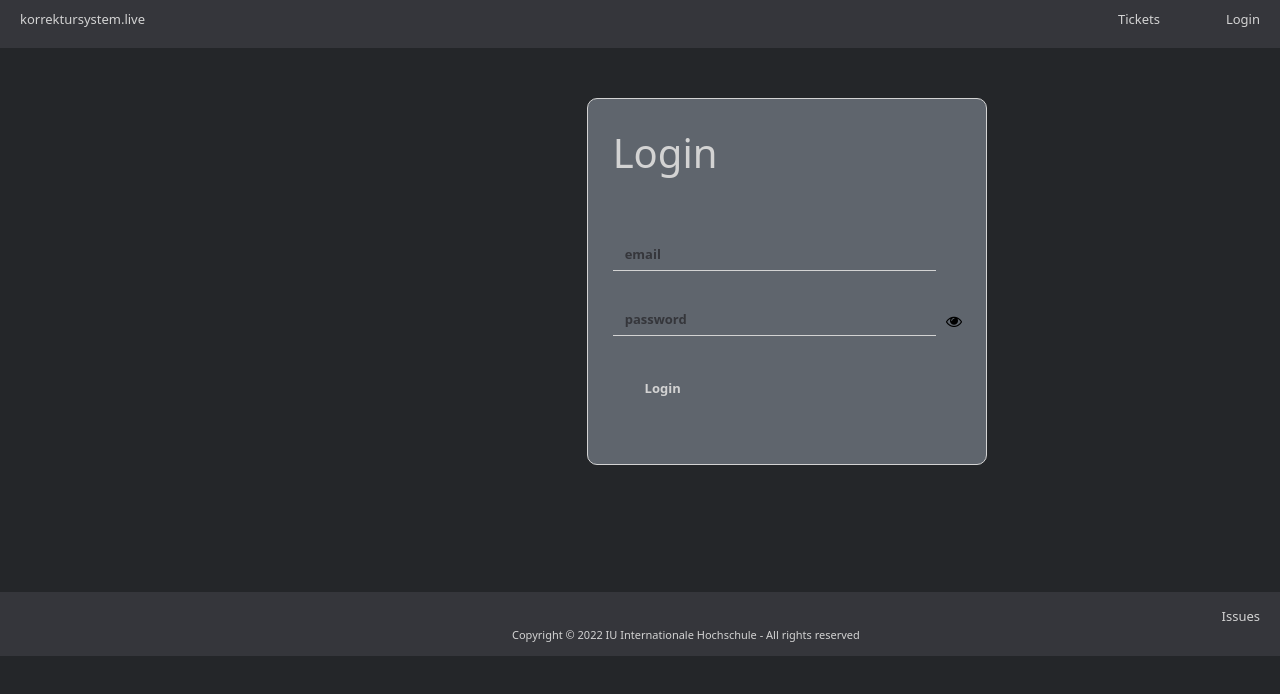
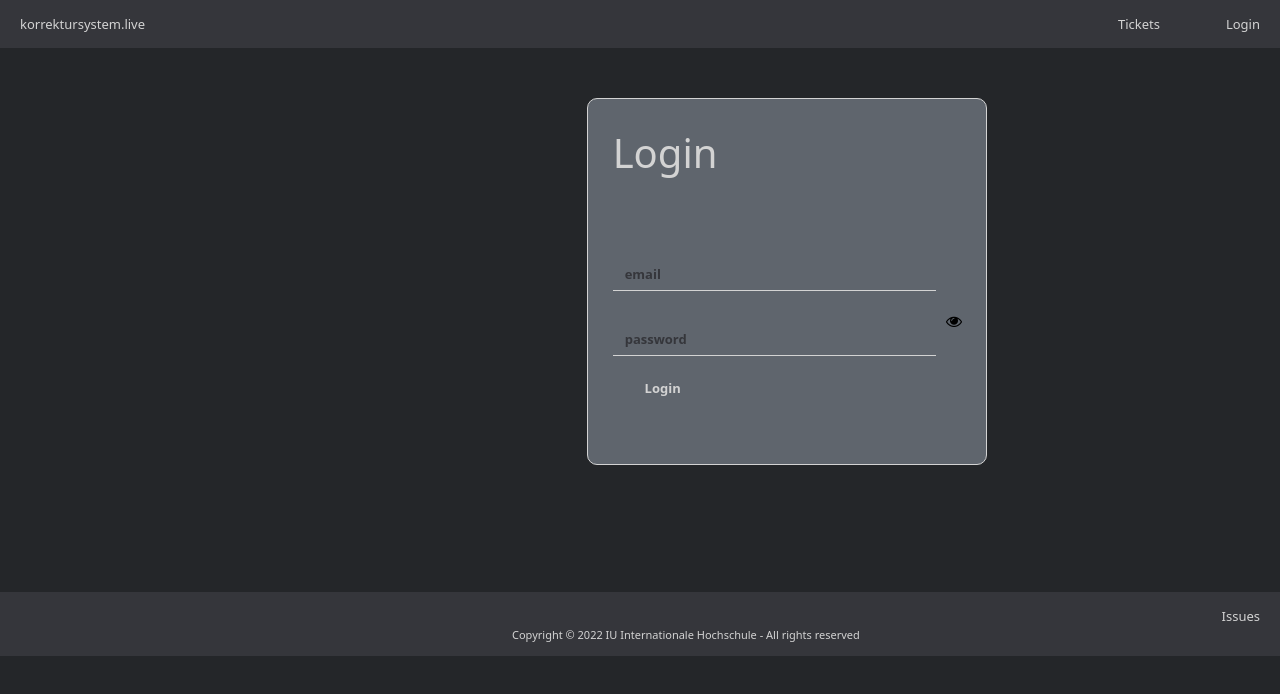
Before and after one commit to marcoiubh/korrektursystem-frontend, a React (Create React App) app: page / in a window 1280 px wide. Shown: the top 694 px of the page. Built offline with nearby package versions, Linux system fonts and the light colour scheme.

Commit message:
fix: layout error messages

```diff
--- a/src/components/subcomponents/atomicHooks/InputHook.jsx
+++ b/src/components/subcomponents/atomicHooks/InputHook.jsx
@@ -11,6 +11,9 @@ const InputHook = ({
 }) => {
   return (
     <div className="input_main">
+      <div className={errors[property] ? 'input_error' : 'no_error'}>
+        {errors[property]?.message}
+      </div>
       <div className="input_label">
         <div className="input_text_frame">{property}</div>
       </div>
@@ -20,13 +23,10 @@ const InputHook = ({
         id={property}
         defaultValue={obj[property]}
         {...register(property)}
-        className={`input_text ${text_background} ${
+        className={`input_text ${
           errors[property] ? 'is-invalid' : ''
         }`}
       />
-      <div className="invalid-feedback">
-        {errors[property]?.message}
-      </div>
     </div>
   );
 };
--- a/src/components/subcomponents/atomicHooks/SelectHook.jsx
+++ b/src/components/subcomponents/atomicHooks/SelectHook.jsx
@@ -10,6 +10,9 @@ const SelectHook = ({
 }) => {
   return (
     <div className="select_main">
+      <div className={errors[property] ? 'select_error' : 'no_error'}>
+        {errors[property]?.message}
+      </div>
       <div className="select_label">
         <div className="select_text_frame">{property}</div>
       </div>
@@ -28,9 +31,6 @@ const SelectHook = ({
           <option key={option}>{option}</option>
         ))}
       </select>
-      <div className="invalid-feedback">
-        {errors[property]?.message}
-      </div>
     </div>
   );
 };
--- a/src/components/subcomponents/atomicHooks/textAreaHook.jsx
+++ b/src/components/subcomponents/atomicHooks/textAreaHook.jsx
@@ -1,3 +1,5 @@
+import '../../../css/textArea.css';
+
 const TextAreaHook = ({
   property,
   obj,
@@ -8,6 +10,11 @@ const TextAreaHook = ({
 }) => {
   return (
     <div className="textArea_main">
+      <div
+        className={errors[property] ? 'textArea_error' : 'no_error'}
+      >
+        {errors[property]?.message}
+      </div>
       <div className="textArea_label">
         <div className="textArea_text_frame">{property}</div>
       </div>
@@ -22,9 +29,6 @@ const TextAreaHook = ({
         }`}
         rows="4"
       />
-      <div className="invalid-feedback">
-        {errors[property]?.message}
-      </div>
     </div>
   );
 };
--- a/src/css/input.css
+++ b/src/css/input.css
@@ -24,3 +24,13 @@
   border: none;
   outline: none;
 }
+
+.input_error {
+  margin-left: 100px;
+  color: darkred;
+  font-weight: 600;
+}
+
+.no_error {
+  height: 20px;
+}
--- a/src/css/navbar.css
+++ b/src/css/navbar.css
@@ -8,7 +8,7 @@
 }
 
 .app_home {
-  margin-top: 10px;
+  margin-top: 15px;
   grid-area: app_home;
   margin-left: 20px;
   margin-right: auto;
@@ -16,19 +16,19 @@
 
 .app_user {
   grid-area: app_user;
-  margin-top: 10px;
+  margin-top: 15px;
   margin-left: auto;
 }
 
 .app_tickets {
   grid-area: app_tickets;
-  margin-top: 10px;
+  margin-top: 15px;
   margin-left: auto;
 }
 
 .app_login_link {
   grid-area: app_login_link;
-  margin-top: 10px;
+  margin-top: 15px;
   margin-left: auto;
   margin-right: 20px;
 }
--- a/src/css/request.css
+++ b/src/css/request.css
@@ -2,6 +2,7 @@
   grid-area: request;
   background-color: #5f656d;
   border-radius: 6px;
+  margin-top: 10px;
   margin-left: 25px;
   display: grid;
   height: 100%;
--- a/src/css/response.css
+++ b/src/css/response.css
@@ -2,6 +2,7 @@
   grid-area: response;
   background-color: #5f656d;
   border-radius: 6px;
+  margin-top: 10px;
   margin-left: 25px;
   display: grid;
   height: 100%;
--- a/src/css/select.css
+++ b/src/css/select.css
@@ -26,3 +26,13 @@
   border: none;
   outline: none;
 }
+
+.select_error {
+  margin-left: 100px;
+  color: darkred;
+  font-weight: 600;
+}
+
+.no_error {
+  height: 20px;
+}
--- a/src/css/textArea.css
+++ b/src/css/textArea.css
@@ -29,6 +29,16 @@
   outline: none;
 }
 
+.textArea_error {
+  margin-left: 100px;
+  color: darkred;
+  font-weight: 600;
+}
+
+.no_error {
+  height: 20px;
+}
+
 .textArea_text::-webkit-scrollbar {
   /* -webkit-appearance: none; */
   width: 3px;
--- a/src/css/ticketTable.css
+++ b/src/css/ticketTable.css
@@ -11,7 +11,7 @@
 .ticketTable td {
   color: lightgrey;
   width: 50px;
-  padding: 5px 15px;
+  padding: 15px 15px;
 }
 
 th.date {
```
